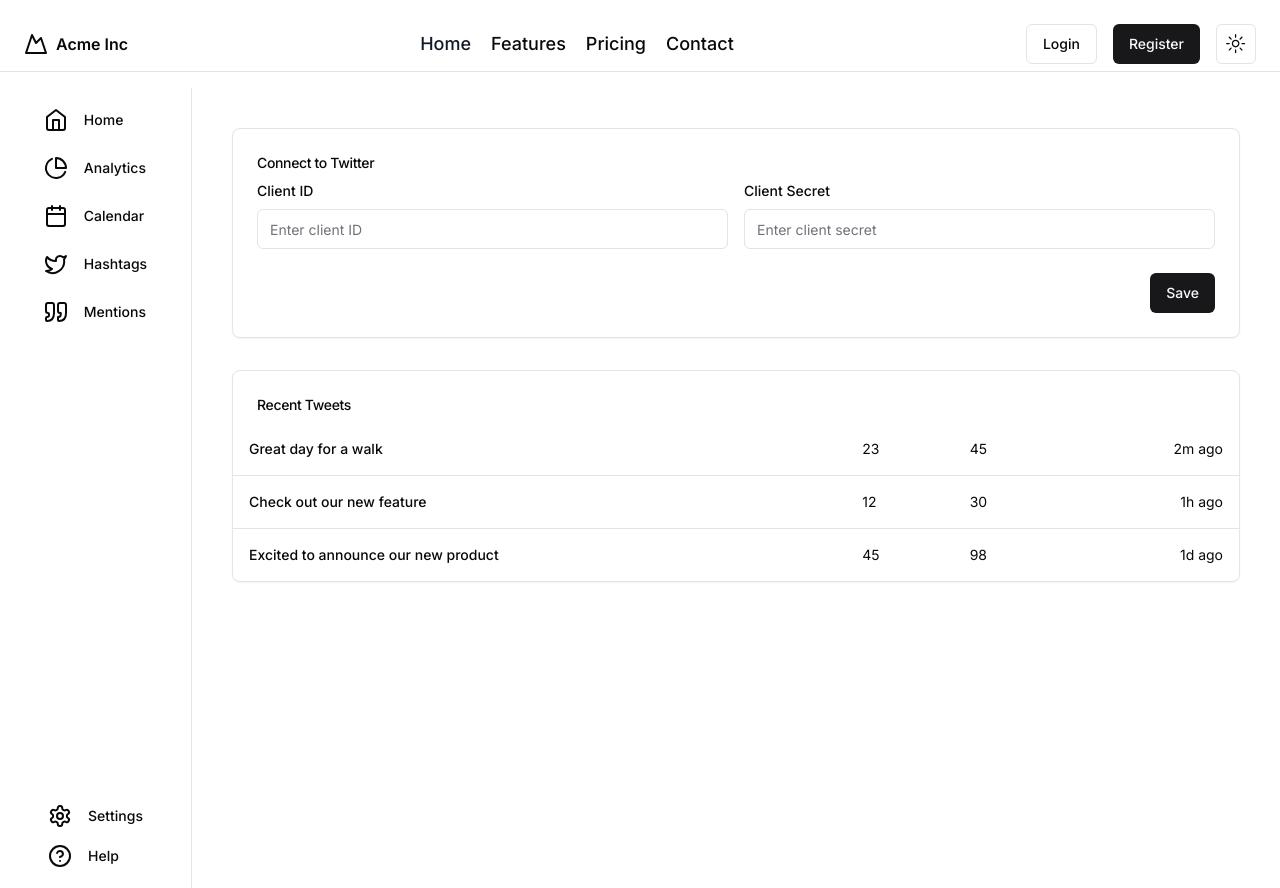
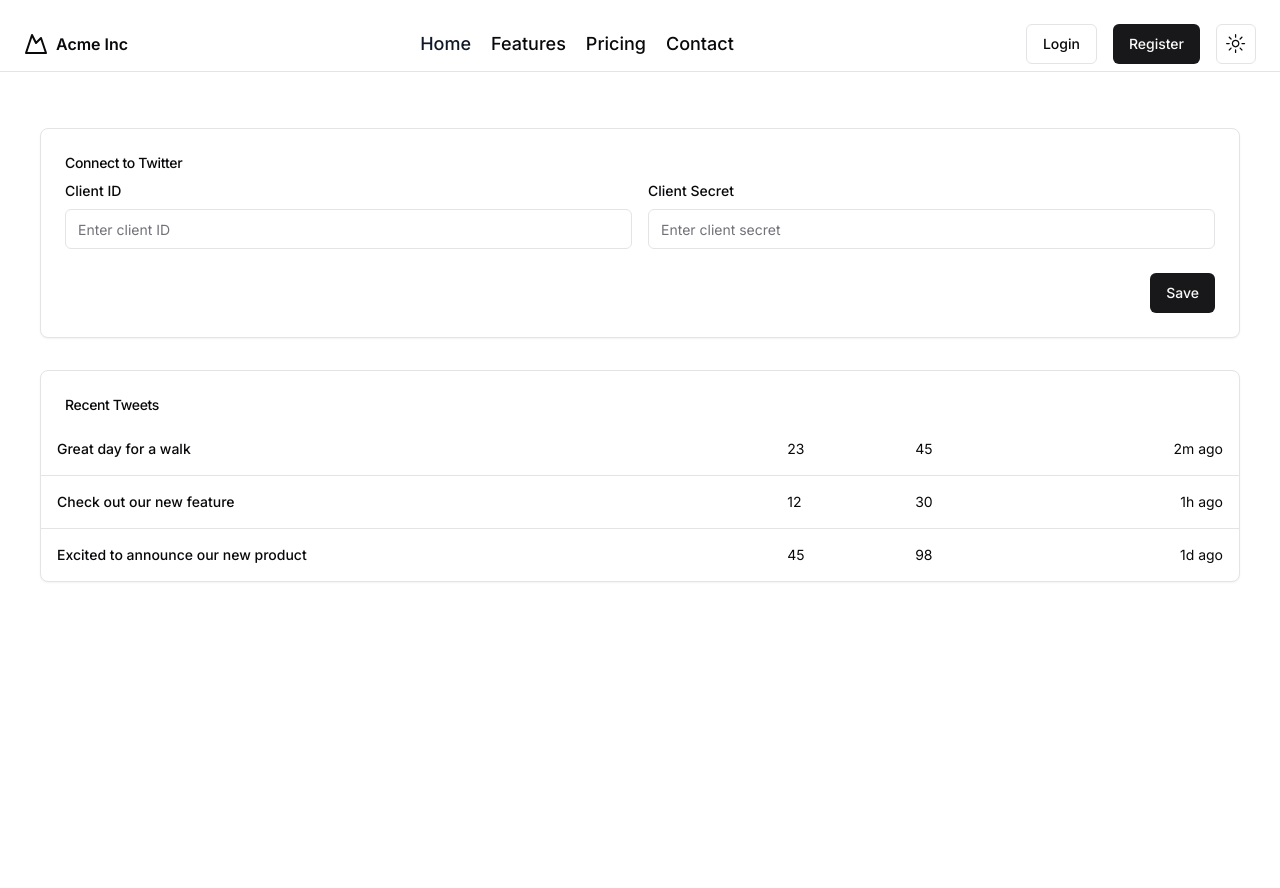
Before and after one commit to abhishek-shivale/twitter-saas, a Next.js app: page /user in a window 1280 px wide. Built offline with nearby package versions, Linux system fonts and the light colour scheme.

Commit message:
ui changes

```diff
--- a/app/user/page.tsx
+++ b/app/user/page.tsx
@@ -14,7 +14,7 @@
 export default function () {
   return (
     <div className="flex h-screen w-full">
-      <div className="flex-none w-48 border-r">
+      {/* <div className="flex-none w-48 border-r">
         <div className="flex flex-col h-full py-4 text-sm">
           <nav className="flex-1 flex flex-col justify-between items-center py-1">
             <div className="flex  flex-col gap-6 ">
@@ -65,7 +65,7 @@
             </div>
           </nav>
         </div>
-      </div>
+      </div> */}
       <div className="flex flex-col flex-1 gap-4 p-4 md:gap-8 md:p-10">
         <Card>
           <CardHeader className="flex flex-row items-center justify-between pb-2 space-y-0">
```
